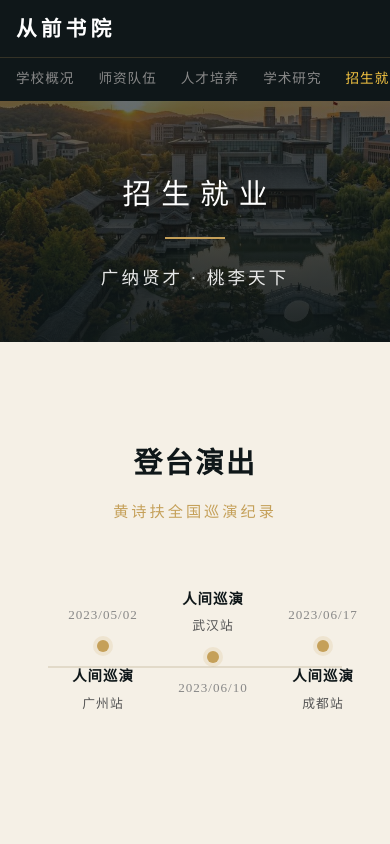
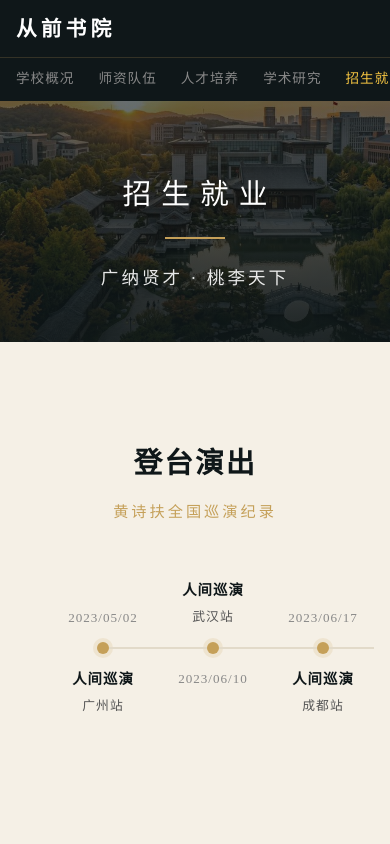
Before and after one commit to miaopan607/Once-Upon-An-Academy, a Vue app: page /admission in a window 390 px wide. Shown: the top 844 px of the page. Built offline with nearby package versions, Linux system fonts and the light colour scheme; the HTML template or start-up script is replaced by a standard one.

Commit message:
fix: 修正时间轴样式

```diff
--- a/src/views/Admission.vue
+++ b/src/views/Admission.vue
@@ -55,7 +55,11 @@ const tours = [
 
           <div class="timeline-scroll">
             <div class="timeline-track">
-              <div class="tl-item" v-for="(item, idx) in tours" :key="idx" :class="idx % 2 === 0 ? 'tl-item-above' : 'tl-item-below'">
+              <div class="tl-item" v-for="(item, idx) in tours" :key="idx" :class="[
+                  idx % 2 === 0 ? 'tl-item-above' : 'tl-item-below',
+                  idx === 0 ? 'tl-item-first' : '',
+                  idx === tours.length - 1 ? 'tl-item-last' : ''
+                ]">
                 <div class="tl-upper">
                   <template v-if="idx % 2 === 0">
                     <div class="tl-date">{{ item.dates[0] }}</div>
@@ -85,8 +89,8 @@ const tours = [
                   </template>
                 </div>
               </div>
+              <!-- timeline line drawn via .tl-dot pseudo-elements -->
             </div>
-            <div class="timeline-line"></div>
           </div>
         </div>
       </section>
@@ -201,15 +205,36 @@ const tours = [
   position: relative;
 }
 
-.timeline-line {
+/* 时间轴连接线：通过圆点伪元素绘制 */
+.tl-dot::before,
+.tl-dot::after {
+  content: '';
   position: absolute;
   top: 50%;
-  left: 2rem;
-  right: 2rem;
   height: 2px;
   background: #e2dac9;
-  z-index: 0;
   transform: translateY(-50%);
+  z-index: -1;
+}
+
+.tl-dot::before {
+  right: 100%;
+  width: calc(140px / 2);
+}
+
+.tl-dot::after {
+  left: 100%;
+  width: calc(140px / 2);
+}
+
+/* 第一站：左边不画线 */
+.tl-item-first .tl-dot::before {
+  display: none;
+}
+
+/* 最后一站：右边不画线 */
+.tl-item-last .tl-dot::after {
+  display: none;
 }
 
 .tl-item {
@@ -241,18 +266,20 @@ const tours = [
 .tl-lower {
   text-align: center;
   padding: 0 0.5rem;
-  min-height: 3rem;
+  height: 4.5rem;
   display: flex;
   flex-direction: column;
-  justify-content: flex-end;
+  overflow: hidden;
 }
 
 .tl-upper {
   margin-bottom: 0.8rem;
+  justify-content: flex-end;
 }
 
 .tl-lower {
   margin-top: 0.8rem;
+  justify-content: flex-start;
 }
 
 .tl-item-above .tl-upper {
@@ -330,7 +357,9 @@ const tours = [
   .subhero { height: 260px; }
   .subhero-title { font-size: 1.8rem; }
   .tl-item { min-width: 110px; }
-  .tl-upper, .tl-lower { min-height: 2.5rem; }
+  .tl-dot::before { width: calc(110px / 2); }
+  .tl-dot::after { width: calc(110px / 2); }
+  .tl-upper, .tl-lower { height: 3.5rem; }
   .page-entry { padding: 3rem 0 2rem; }
 }
 </style>
```
